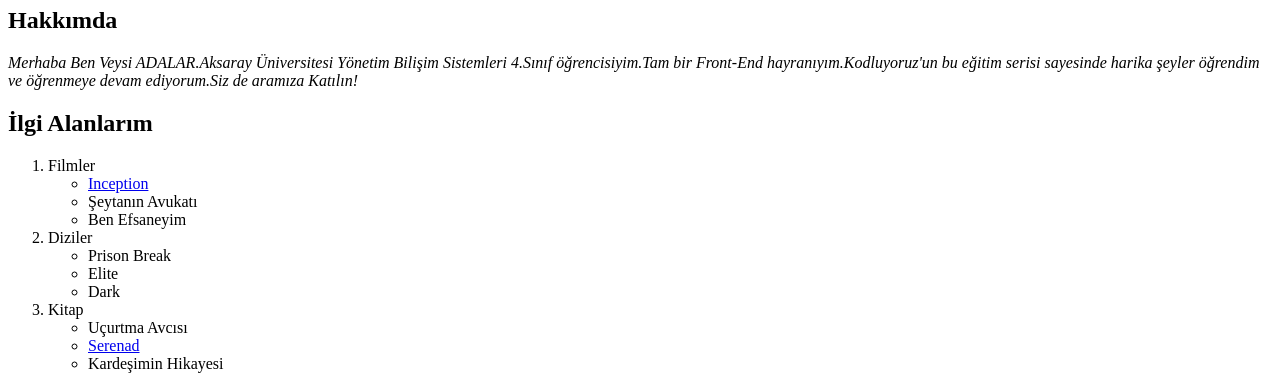
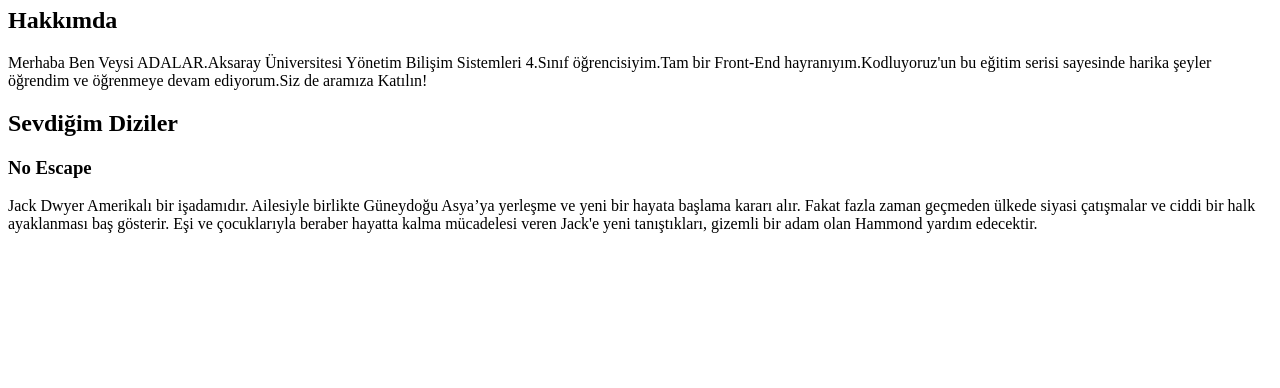
Before and after one commit to adalarveysi/kodluyoruz-HTML-odev, a plain HTML site: page index.html in a window 1280 px wide. Shown: the part 73-461 px from the top of the page. Drawn offline with Linux system fonts and the light colour scheme.

Commit message:
Yanlışlık yapıldığı için Değişikilikler yapıldı
Yanlışlık yapıldığı için Değişikilikler yapıldı

```diff
--- a/index.html
+++ b/index.html
@@ -3,45 +3,17 @@
 <head>
     <meta charset="UTF-8">
     <meta name="viewport" content="width=device-width, initial-scale=1.0">
-    <title>Veysi ADALAR</title>
+    <title>Document</title>
 </head>
-<style>
-
-</style>
 <body>
 <!-- İsmimi ve soyismimi h1 etiketiyle yazdım.-->
 <h1>Veysi ADALAR</h1>
 <!--Hakkımda bölümünü h2 etiketiyle yazdım.-->
 <h2>Hakkımda</h2>
-<p><i>Merhaba Ben Veysi ADALAR.Aksaray Üniversitesi Yönetim Bilişim Sistemleri 4.Sınıf öğrencisiyim.Tam bir Front-End hayranıyım.Kodluyoruz'un bu eğitim serisi sayesinde harika şeyler öğrendim ve öğrenmeye devam ediyorum.Siz de aramıza Katılın!</i>
+<p>Merhaba Ben Veysi ADALAR.Aksaray Üniversitesi Yönetim Bilişim Sistemleri 4.Sınıf öğrencisiyim.Tam bir Front-End hayranıyım.Kodluyoruz'un bu eğitim serisi sayesinde harika şeyler öğrendim ve öğrenmeye devam ediyorum.Siz de aramıza Katılın!</i>
 </p>
-<h2>İlgi Alanlarım</h1>
-<ol>
-    <li>Filmler
-        <ul>
-            <li><a href="https://www.imdb.com/title/tt1375666/">Inception</a></li>
-            <li>Şeytanın Avukatı</li>
-            <li>Ben Efsaneyim</li>
-        </ul>
-    </li>
-    <li>Diziler
-        <ul>
-            <li>Prison Break</li>
-            <li>Elite</li>
-            <li>Dark</li>
-        </ul>
-    </li>
-    <li>Kitap
-        <ul>
-            <li>Uçurtma Avcısı</li>
-            <li><a href ="https://www.goodreads.com/book/show/17727097">Serenad</a></li>
-            <li>Kardeşimin Hikayesi</li>
-        </ul>
-    </li>
-</ul>
-<h1>Sevdiğim Filmler</h1>
+<h2>Sevdiğim Diziler</h2>
 <h3>No Escape</h3>
-<img src  ="./noescape.jpg" style="width:300px" alt ="No Escape">
 <p>Jack Dwyer Amerikalı bir işadamıdır. Ailesiyle birlikte Güneydoğu Asya’ya yerleşme ve yeni bir hayata başlama kararı alır. Fakat fazla zaman geçmeden ülkede siyasi çatışmalar ve ciddi bir halk ayaklanması baş gösterir. Eşi ve çocuklarıyla beraber hayatta kalma mücadelesi veren Jack'e yeni tanıştıkları, gizemli bir adam olan Hammond yardım edecektir.</p>
 </body>
 </html>
```
